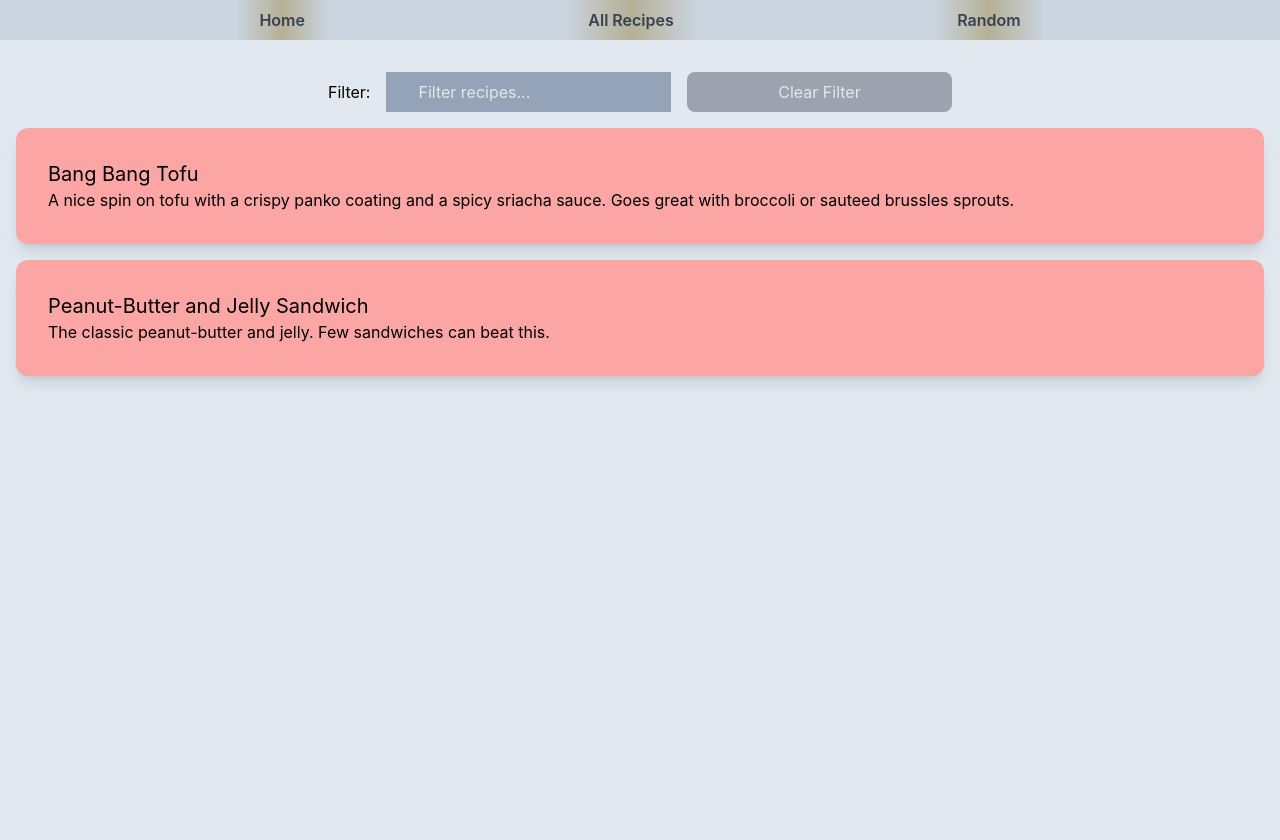
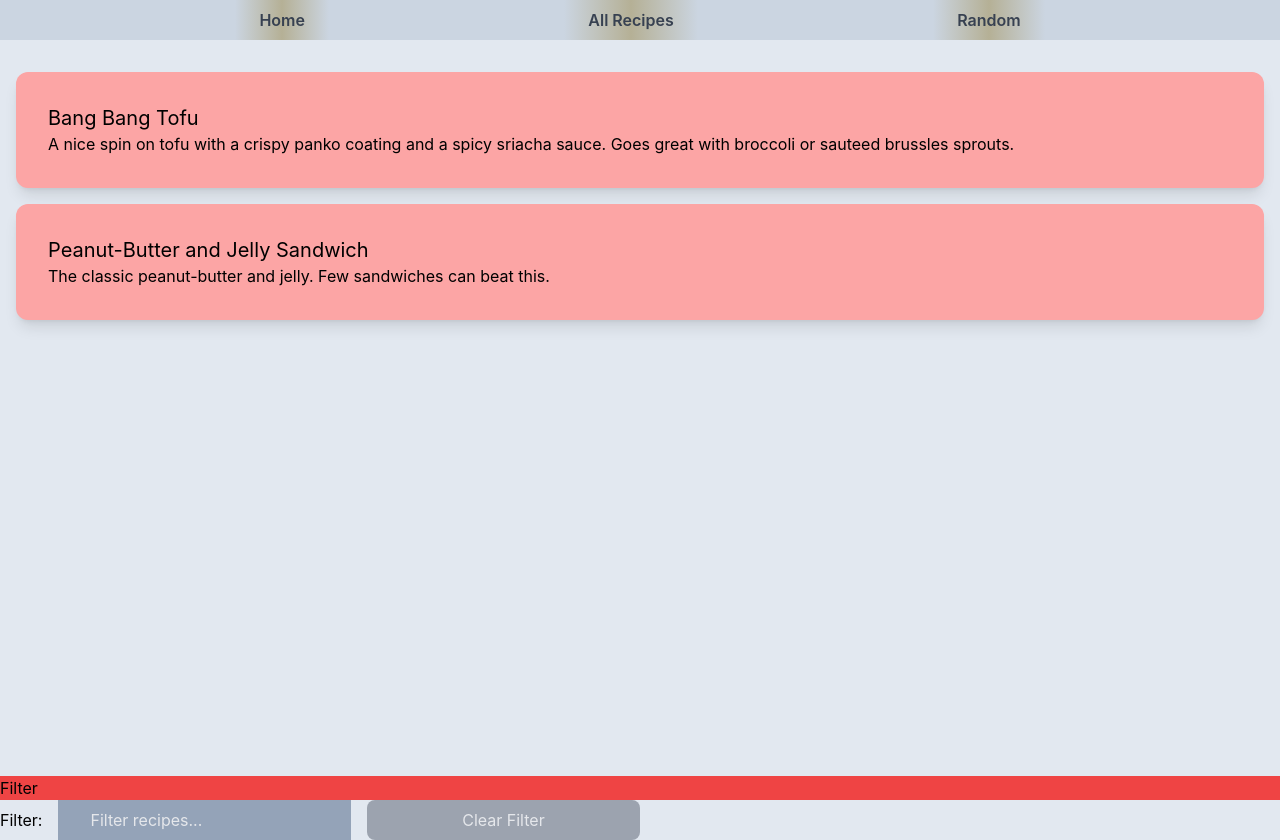
Before and after one commit to mikedubcurry/recipes, a Next.js app: page / in a window 1280 px wide. Built offline with nearby package versions, Linux system fonts and the light colour scheme.

Commit message:
use filterbar

```diff
--- a/components/FilteredRecipes.jsx
+++ b/components/FilteredRecipes.jsx
@@ -1,7 +1,8 @@
 import { useEffect, useState } from "react";
+import FilterBar from "./FilterBar";
 
 import RecipeCard from "./RecipeCard";
-import RecipeFilter from './RecipeFilter'
+import RecipeFilter from "./RecipeFilter";
 
 function FilteredRecipes({ recipes }) {
     const [filteredRecipes, setFilteredRecipes] = useState(recipes);
@@ -22,10 +23,12 @@ function FilteredRecipes({ recipes }) {
 
     return (
         <section className="py-4 flex flex-col items-center">
-            <RecipeFilter inputState={[filterInput, setFilterInput]} />
             {filteredRecipes.map((recipe) => (
                 <RecipeCard key={recipe.dishTitle} recipe={recipe} />
             ))}
+            <FilterBar>
+                <RecipeFilter inputState={[filterInput, setFilterInput]} />
+            </FilterBar>
         </section>
     );
 }
```
